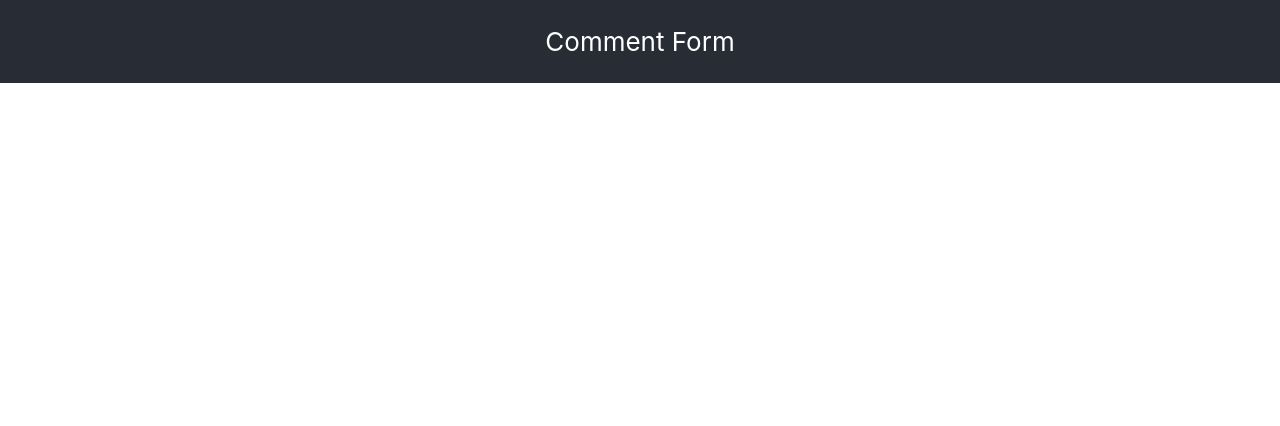
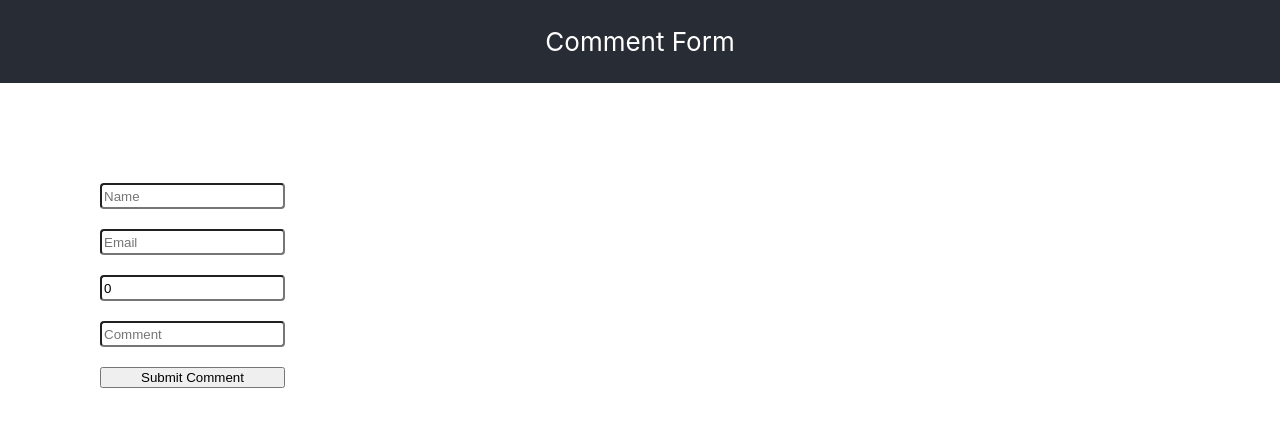
Before and after one commit to nupurgrover/comment-form, a React (Create React App) app: page / in a window 1280 px wide. Shown: the top 426 px of the page. Built offline with nearby package versions, Linux system fonts and the light colour scheme.

Commit message:
Get basic form functionality working

```diff
--- a/src/App.js
+++ b/src/App.js
@@ -1,12 +1,32 @@
-import React from "react";
+import React, { useState } from "react";
+import styled from "styled-components";
 import "./App.css";
 
+import CommentForm from "./CommentForm";
+import CommentList from "./CommentList";
+
+const BodyContainer = styled.div`
+  margin: 100px;
+  width: 80%;
+  display: flex;
+`;
+
 function App() {
+  const [comments, setComments] = useState([]);
+
+  const addNewComment = (newComment) => {
+    setComments([...comments, newComment]);
+  };
+
   return (
     <div className="App">
       <header className="App-header">
         <p>Comment Form</p>
       </header>
+      <BodyContainer>
+        <CommentForm addNewComment={addNewComment} />
+        <CommentList comments={comments} />
+      </BodyContainer>
     </div>
   );
 }
--- /dev/null
+++ b/src/CommentForm.js
@@ -0,0 +1,69 @@
+import React, { useState } from "react";
+import styled from "styled-components";
+
+import TextInput from "./TextInput";
+
+const InputForm = styled.form`
+  display: flex;
+  flex-direction: column;
+`;
+
+const CommentForm = ({ addNewComment }) => {
+  const [formState, setFormState] = useState({
+    name: "",
+    email: "",
+    rating: 0,
+    commentText: "",
+  });
+
+  const onInputChange = (event) => {
+    setFormState({ ...formState, [event.target.name]: event.target.value });
+  };
+
+  const handleSubmit = (evt) => {
+    evt.preventDefault();
+    console.log("formState :>> ", formState);
+    addNewComment(formState);
+  };
+
+  const isFormDisabled = false;
+
+  return (
+    <InputForm onSubmit={handleSubmit}>
+      <TextInput
+        placeholder="Name"
+        name="name"
+        type="text"
+        value={formState.name}
+        onChange={onInputChange}
+      />
+      <TextInput
+        placeholder="Email"
+        name="email"
+        type="email"
+        value={formState.email}
+        onChange={onInputChange}
+      />
+      <TextInput
+        placeholder="Rating"
+        name="rating"
+        type="number"
+        value={formState.rating}
+        onChange={onInputChange}
+      />
+      <TextInput
+        placeholder="Comment"
+        name="commentText"
+        type="text"
+        value={formState.commentText}
+        onChange={onInputChange}
+      />
+
+      <button type="submit" disabled={isFormDisabled}>
+        Submit Comment
+      </button>
+    </InputForm>
+  );
+};
+
+export default CommentForm;
--- /dev/null
+++ b/src/CommentList.js
@@ -0,0 +1,7 @@
+import React from "react";
+
+const CommentList = ({ comments }) => {
+  return <div />;
+};
+
+export default CommentList;
--- /dev/null
+++ b/src/TextInput.js
@@ -0,0 +1,22 @@
+import React from "react";
+import styled from "styled-components";
+
+const StyledInput = styled.input`
+  border-radius: 4px;
+  height: 20px;
+  margin-bottom: 20px;
+`;
+
+const TextInput = ({ placeholder, name, type, value, onChange }) => {
+  return (
+    <StyledInput
+      type={type}
+      placeholder={placeholder}
+      name={name}
+      value={value}
+      onChange={onChange}
+    />
+  );
+};
+
+export default TextInput;
```
Also changed, not shown: src/TextAreaInput.js (added, +14 -0 lines).
